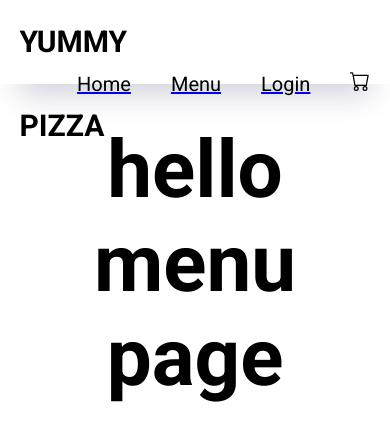
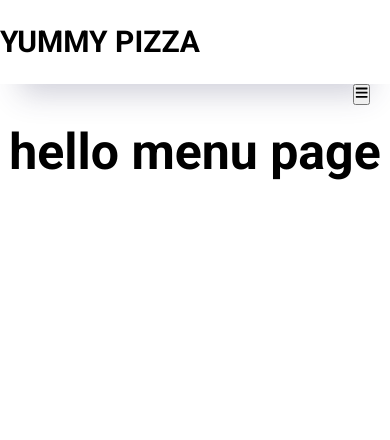
Before and after one commit to Wathsala970/mern_pizza, a React (Create React App) app in the folder client/: page /menu in a window 390 px wide. Shown: the top 440 px of the page. Built offline with nearby package versions, Linux system fonts and the light colour scheme; a web font is replaced by a local one.

Commit message:
create css for mobile menu icon

```diff
--- a/client/src/Components/navbar.css
+++ b/client/src/Components/navbar.css
@@ -13,7 +13,9 @@ li{
    line-height: 10vh;
    height: 10vh;
    box-shadow: rgb(50,50,93,0.23)0 30px 30px -20px;
-
+   display:flex;
+   justify-content: space-between;
+   align-items: center;
 }
 .logo{
    font-size: 30px;
@@ -23,13 +25,7 @@ li{
    justify-content: flex-end;
    width: 75%;
 }
-.container{
-   display:flex;
-   justify-content: space-between;
-   align-items: center;
-   max-width: 90%;
-   margin: auto;
-}
+
 .nav-links li{
    color: black;
    font-size: 20px;
@@ -56,5 +52,41 @@ li{
 .button{
    border: none;
    background: none;
-   font-size: 20px;
+   font-size: 30px;
 }
+.mobile-menu-icon{
+   display: none;
+}
+@media (max-width:768px) {
+
+   .nav-links{
+      display: none;
+   }
+   .nav-links-mobile{
+      position: absolute;
+      display: block;
+      list-style: none;
+      box-shadow: rgb(50,50,93,0.23)0 30px 30px -20px;
+      left: 0;
+      top: 10%;
+      transition: all 0.5s ease-in-out;
+      width: 100%;
+      background-color: white;
+   }
+   ul li{
+      padding: 32px;
+      width: 100%;
+      transition: all 0.5s ease-in-out;
+      text-align: center;
+
+   }
+   .mobile-menu-icon{
+      position: absolute;
+      display: block;
+      right: 20px;
+   }
+   .hero h1{
+      font-size: 50px;
+   }
+
+}
```
